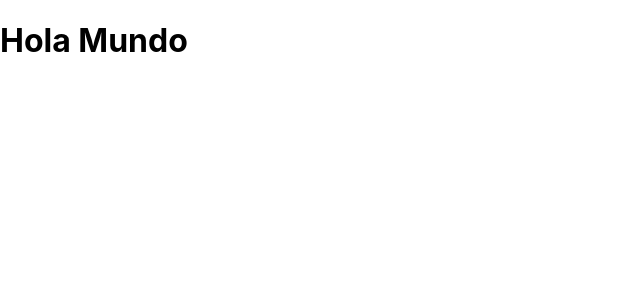
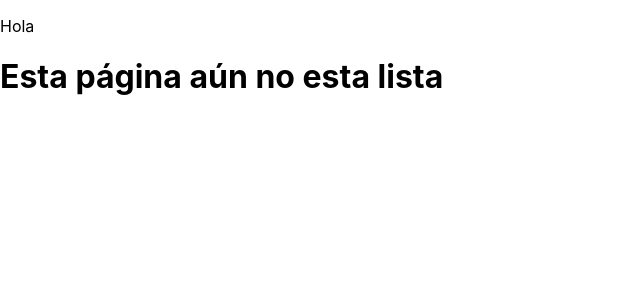
Before and after one commit to davidvalencia7/tiktok, a React (Create React App) app: page / in a window 1280 px wide. Shown: the top 300 px of the page, without its empty margins (0-640 px from the left). Built offline with nearby package versions, Linux system fonts and the light colour scheme.

Commit message:
Definir Rutas

```diff
--- a/src/App.js
+++ b/src/App.js
@@ -1,13 +1,29 @@
 import { BrowserRouter, Routes, Route } from 'react-router-dom'
-let Hello = () =>{
-  return <h1>Hola Mundo</h1>
+
+
+let HolaIndex = () => <p>Hola</p>
+
+let NotImplemeted = () =>{
+  return <h1>Esta página aún no esta lista</h1>
 }
 
 function App() {
   return (
     <BrowserRouter>
       <Routes>
-        <Route path="/" element={<Hello />}></Route>
+        <Route path="/" element={<HolaIndex />}></Route>
+      </Routes>
+
+      <Routes>
+        <Route path="/" element={<NotImplemeted />}></Route>
+        <Route path="/usuarios/registro" element={<NotImplemeted />}></Route>
+        <Route path="/usuarios/login" element={<NotImplemeted />}></Route>
+        <Route path="/usuarios/:id" element={<NotImplemeted />}></Route>
+        <Route path="/usuarios/:id/videos" element={<NotImplemeted />}></Route>
+
+        <Route path="/videos" element={<NotImplemeted />}></Route>
+        <Route path="/videos/nuevo" element={<NotImplemeted />}></Route>
+        <Route path="/videos/:id" element={<NotImplemeted />}></Route>
       </Routes>
     </BrowserRouter>
   );
```
